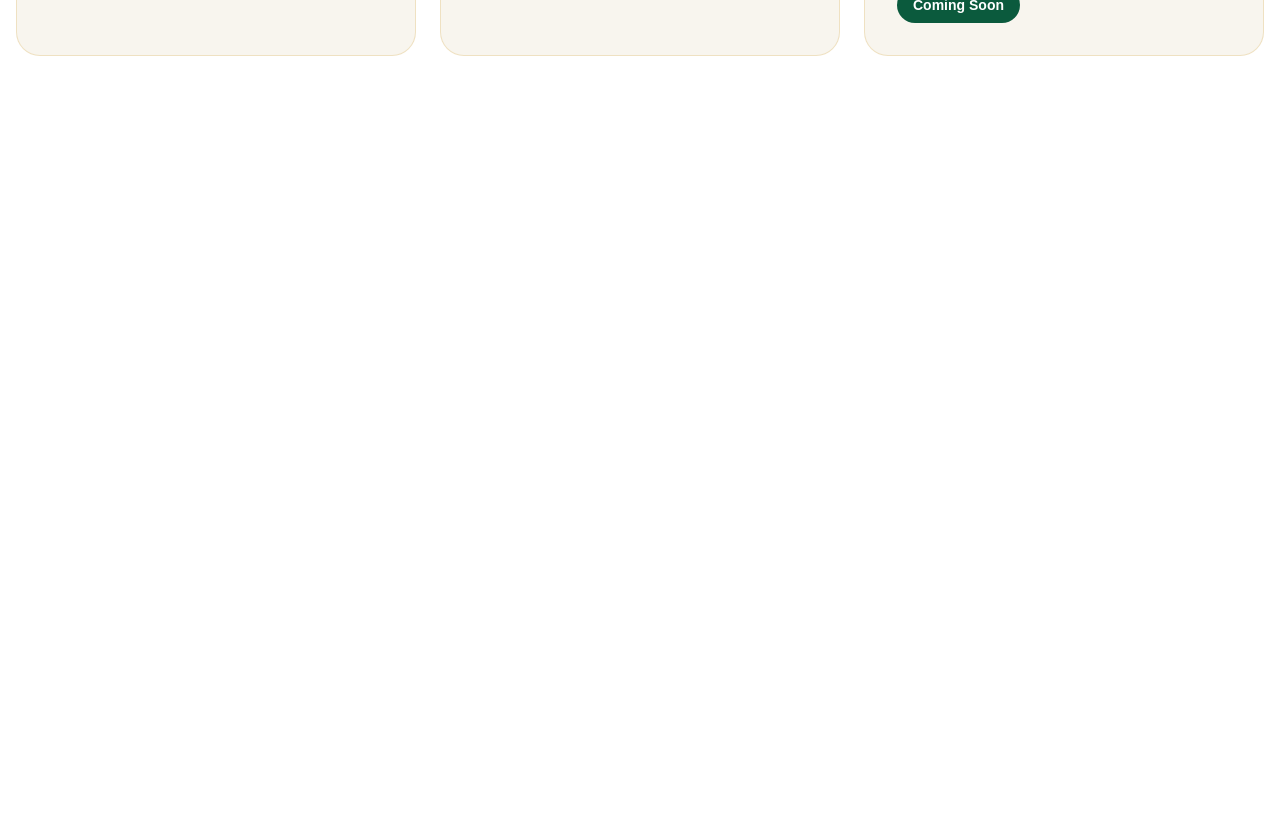
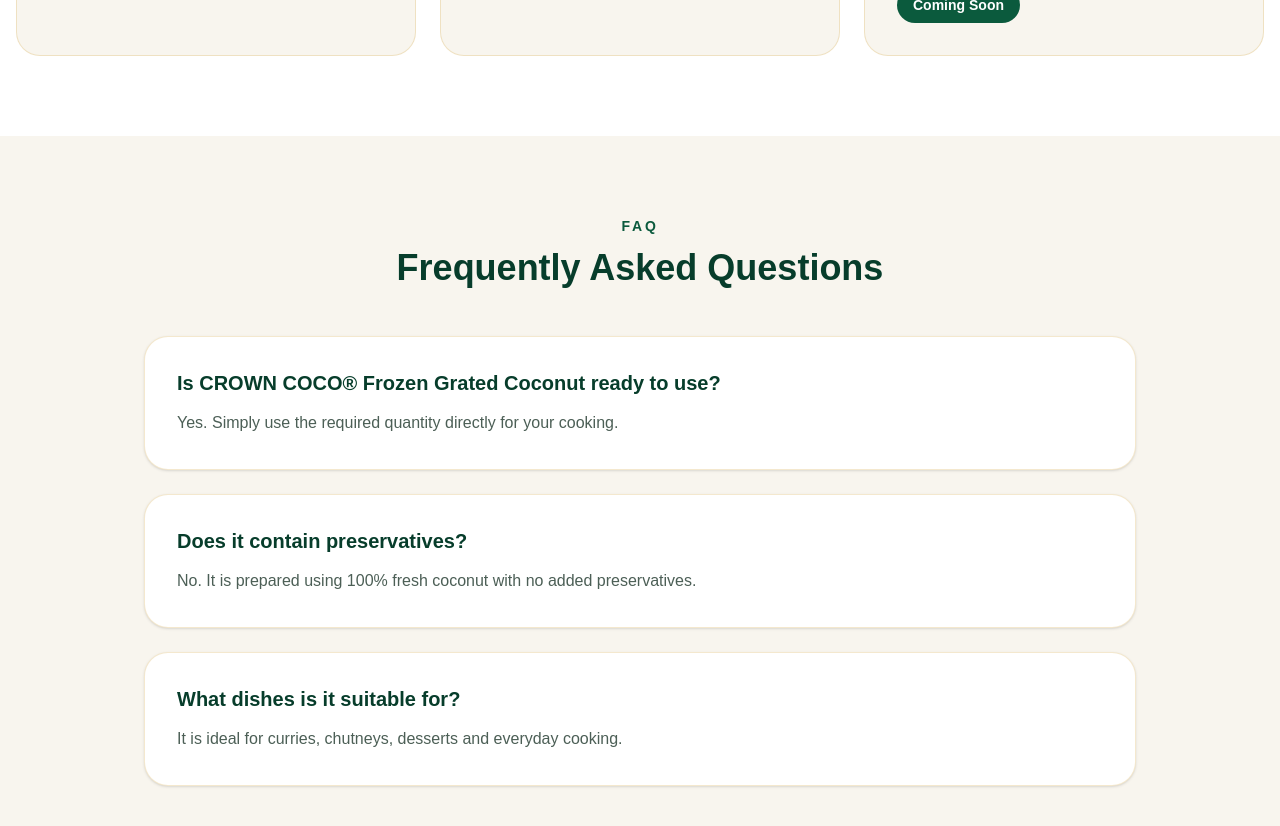
Before and after one commit to crowncoco/crown-coco, a Next.js app: page /products/dry-fish in a window 1280 px wide. Shown: the part 2620-3446 px from the top of the page. Before the commit the page ends 2756 px from the top, so only its background shows below. Built offline with nearby package versions, Linux system fonts and the light colour scheme.

Commit message:
Complete premium product page v1

```diff
--- a/app/products/[slug]/page.tsx
+++ b/app/products/[slug]/page.tsx
@@ -5,6 +5,7 @@
 import ProductProcess from "@/components/products/ProductProcess";
 import BulkOrderCTA from "@/components/products/BulkOrderCTA";
 import RelatedProducts from "@/components/products/RelatedProducts";
+import ProductFAQ from "@/components/products/ProductFAQ";
 
 type PageProps = {
   params: Promise<{
@@ -32,6 +33,7 @@
       <ProductProcess />
       <BulkOrderCTA />
       <RelatedProducts />
+       <ProductFAQ />
     </>
   );
 }
--- /dev/null
+++ b/components/products/ProductFAQ.tsx
@@ -0,0 +1,52 @@
+const faqs = [
+  {
+    question: "Is CROWN COCO® Frozen Grated Coconut ready to use?",
+    answer:
+      "Yes. Simply use the required quantity directly for your cooking.",
+  },
+  {
+    question: "Does it contain preservatives?",
+    answer:
+      "No. It is prepared using 100% fresh coconut with no added preservatives.",
+  },
+  {
+    question: "What dishes is it suitable for?",
+    answer:
+      "It is ideal for curries, chutneys, desserts and everyday cooking.",
+  },
+];
+
+export default function ProductFAQ() {
+  return (
+    <section className="bg-[#f8f5ee] py-20">
+      <div className="mx-auto max-w-5xl px-4">
+        <div className="text-center">
+          <p className="text-sm font-semibold uppercase tracking-[0.2em] text-[#0b5a3d]">
+            FAQ
+          </p>
+
+          <h2 className="mt-3 text-4xl font-bold text-[#073d2b]">
+            Frequently Asked Questions
+          </h2>
+        </div>
+
+        <div className="mt-12 space-y-6">
+          {faqs.map((faq) => (
+            <div
+              key={faq.question}
+              className="rounded-3xl border border-[#d9b45f]/30 bg-white p-8 shadow-sm"
+            >
+              <h3 className="text-xl font-bold text-[#073d2b]">
+                {faq.question}
+              </h3>
+
+              <p className="mt-3 leading-7 text-[#4c5f56]">
+                {faq.answer}
+              </p>
+            </div>
+          ))}
+        </div>
+      </div>
+    </section>
+  );
+}
```
